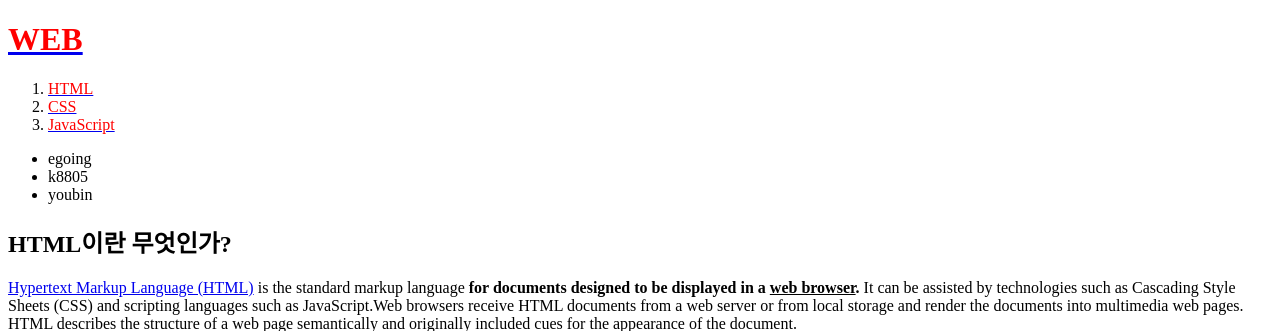
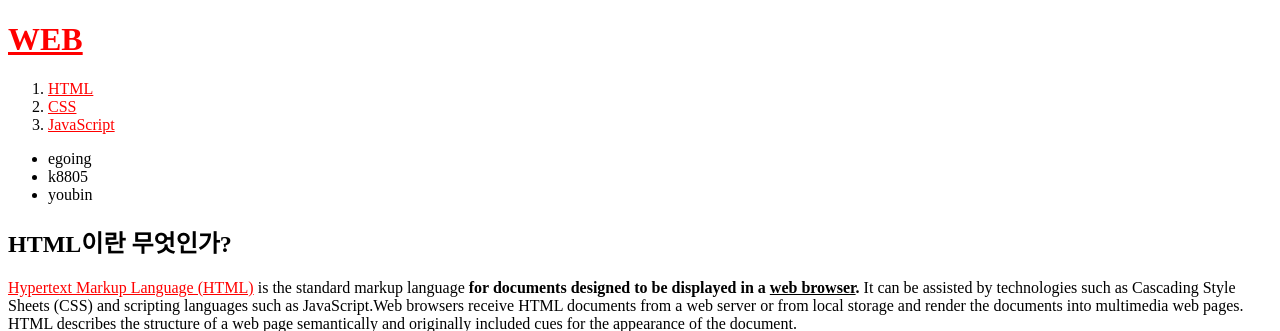
Before and after one commit to obe2010/web1, a plain HTML site: page index.html in a window 1280 px wide. Shown: the top 331 px of the page. Drawn offline with Linux system fonts and the light colour scheme; grey boxes are pictures that could not be loaded; a script that the page names is missing.

Commit message:
Update index.html

```diff
--- a/index.html
+++ b/index.html
@@ -3,13 +3,18 @@
 <head>
   <title>WEB1 - html</title>
   <meta charset="utf-8">
+  <style>
+  a {
+    COLOR:RED;
+  }
+  </style>
 </head>
 <body>
-  <h1><a href="index.html"><font color="red">WEB</font></h1>
+  <h1><a href="index.html">WEB</h1>
 <ol>
-  <li><a href="1.html"><font color="red">HTML</font></a></li>
-  <li><a href="2.html"><font color="red">CSS</font></a></li>
-  <li><a href="3.html"><font color="red">JavaScript</font></a></li>
+  <li><a href="1.html">HTML</a></li>
+  <li><a href="2.html">CSS</a></li>
+  <li><a href="3.html">JavaScript</a></li>
 </ol>
 <ul>
   <li>egoing</li>
@@ -26,3 +31,24 @@ HTML elements are the building blocks of HTML pages. With HTML constructs, image
 HTML can embed programs written in a scripting language such as JavaScript, which affects the behavior and content of web pages. Inclusion of CSS defines the look and layout of content. The World Wide Web Consortium (W3C), former maintainer of the HTML and current maintainer of the CSS standards, has encouraged the use of CSS over explicit presentational HTML since 1997.[2]
 </p>
 </body>
+
+<div id="disqus_thread"></div>
+<script>
+
+/**
+*  RECOMMENDED CONFIGURATION VARIABLES: EDIT AND UNCOMMENT THE SECTION BELOW TO INSERT DYNAMIC VALUES FROM YOUR PLATFORM OR CMS.
+*  LEARN WHY DEFINING THESE VARIABLES IS IMPORTANT: https://disqus.com/admin/universalcode/#configuration-variables*/
+/*
+var disqus_config = function () {
+this.page.url = PAGE_URL;  // Replace PAGE_URL with your page's canonical URL variable
+this.page.identifier = PAGE_IDENTIFIER; // Replace PAGE_IDENTIFIER with your page's unique identifier variable
+};
+*/
+(function() { // DON'T EDIT BELOW THIS LINE
+var d = document, s = d.createElement('script');
+s.src = 'https://community-17.disqus.com/embed.js';
+s.setAttribute('data-timestamp', +new Date());
+(d.head || d.body).appendChild(s);
+})();
+</script>
+<noscript>Please enable JavaScript to view the <a href="https://disqus.com/?ref_noscript">comments powered by Disqus.</a></noscript>
```
